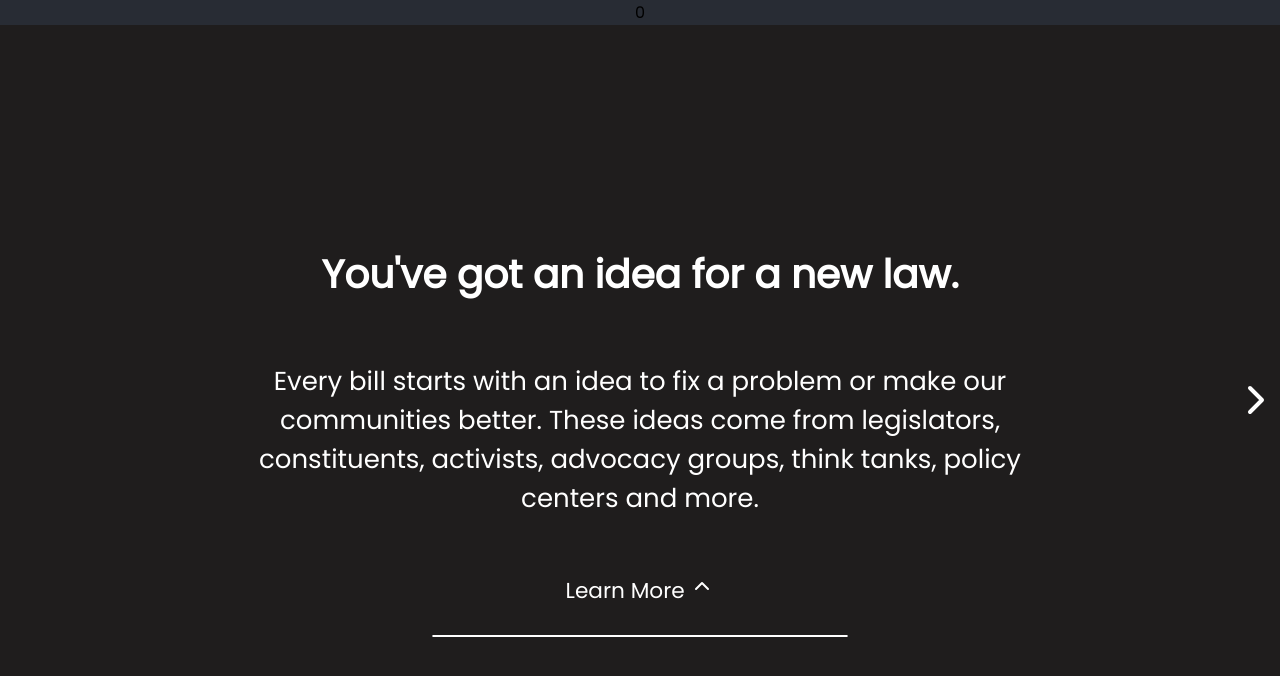
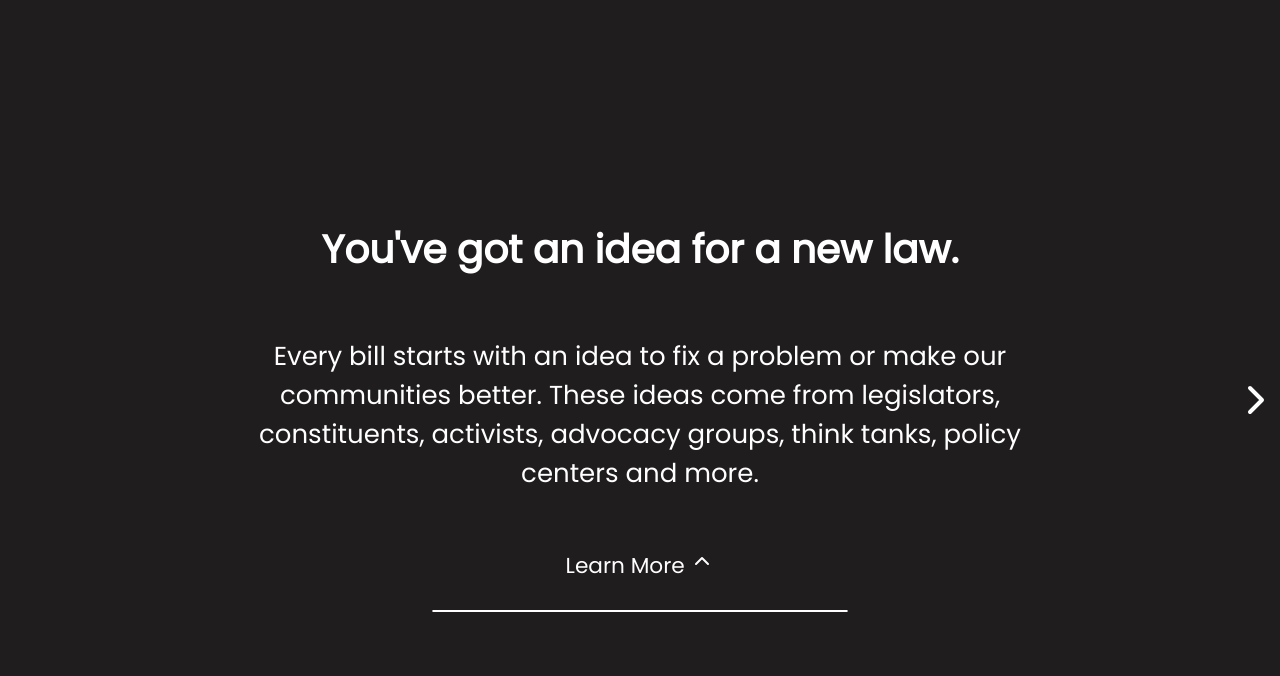
Before and after one commit to state-matters/bill-to-law-explainer, a React (Create React App) app: page / in a window 1280 px wide. Shown: the top 676 px of the page. Built offline with nearby package versions, Linux system fonts and the light colour scheme.

Commit message:
Updated to take off rendered 0 and console logs

```diff
--- a/src/js/App.js
+++ b/src/js/App.js
@@ -19,7 +19,7 @@ class App extends Component {
   render() {
     return (
       <div className="App">
-        {this.getStepIdx() !== BUTTON_STEP && this.getStepIdx() && (
+        {this.getStepIdx() !== BUTTON_STEP && this.getStepIdx() !== 0 && (
           <Arrow
             direction="left"
             handleOnClick={this.changeStep.bind(this, false)}
@@ -44,7 +44,6 @@ class App extends Component {
             <Button
               title="Take your bill to the Senate!"
               handleOnClick={this.onButtonClick.bind(this, "SENATE")}
-              //handleOnClick={this.onButtonClick.bind(this, true)}
             />
             <Button
               title="Take your bill to the House!"
@@ -67,8 +66,6 @@ class App extends Component {
   };
 
   getStepIdx = () => {
-    console.log(this.state.steps);
-    console.log(this.state.activeStep);
     return this.state.steps
       .map(step => step.key)
       .indexOf(this.state.activeStep.key);
@@ -85,14 +82,9 @@ class App extends Component {
   };
 
   onButtonClick = nameOfButtonClicked => {
-    console.log("nameOfButtonClicked", nameOfButtonClicked);
-    console.log("Senate button clicked");
     const earlySteps = STEPS.slice(0, 3);
-    console.log("earlySteps", earlySteps);
     const houseSteps = STEPS.slice(3, 6);
-    console.log("houseSteps", houseSteps);
     const senateSteps = STEPS.slice(6, 9);
-    console.log("senateSteps", senateSteps);
 
     let stepProcess = [];
 
```
